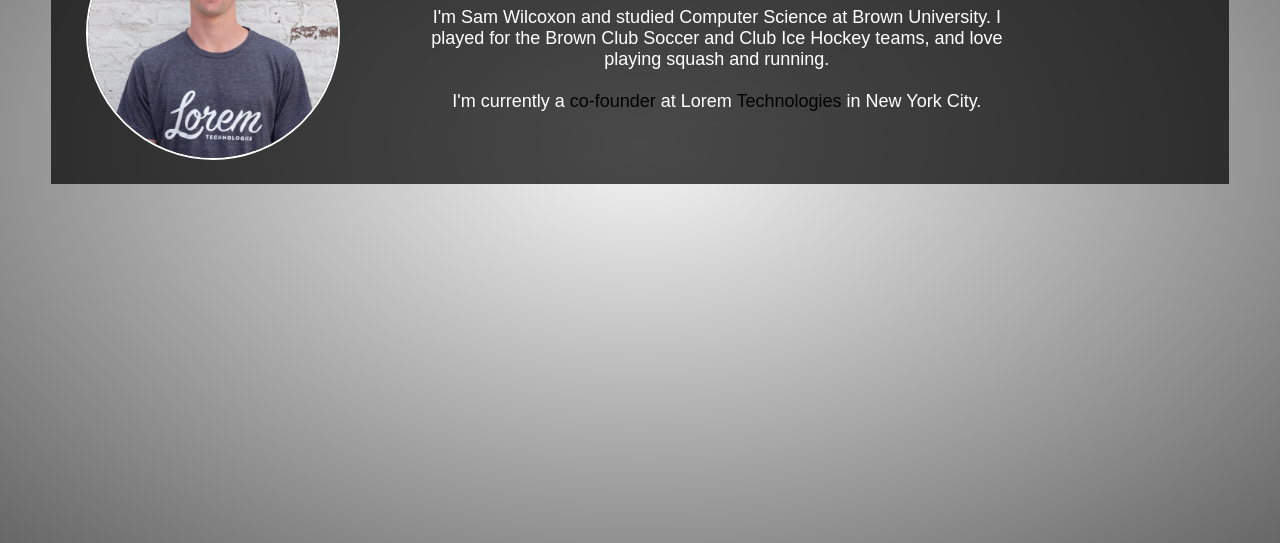
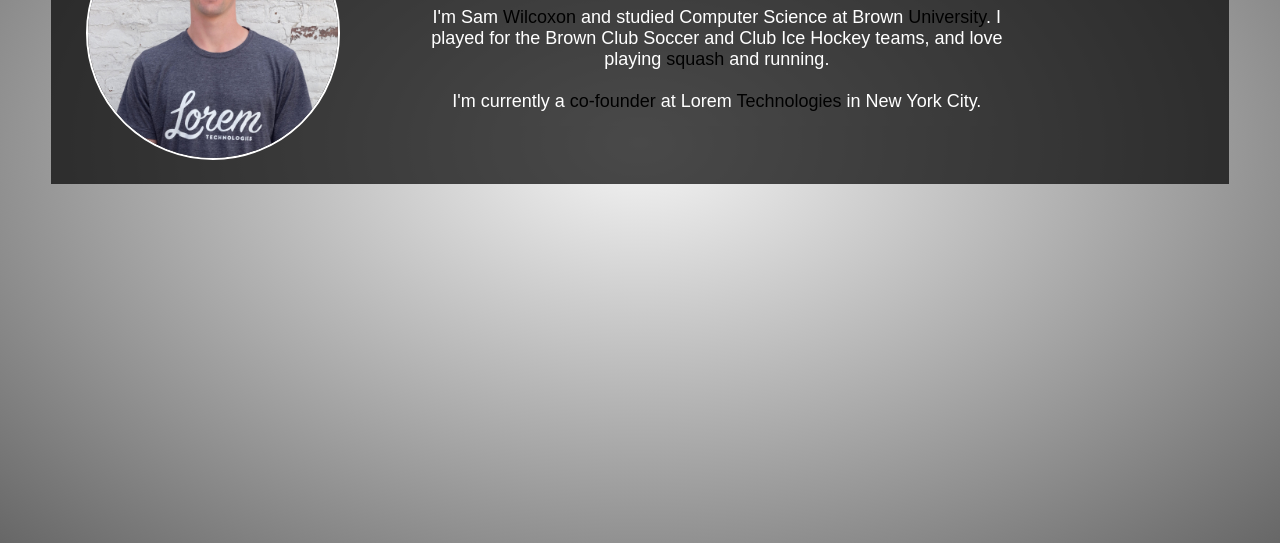
Before and after one commit to samwilcoxon/samwilcoxonDOTcom, a plain HTML site: page about.html in a window 1280 px wide. Shown: the part 257-800 px from the top of the page. Drawn offline with nearby package versions, Linux system fonts and the light colour scheme.

Commit message:
via Lorem

```diff
--- a/about.html
+++ b/about.html
@@ -67,7 +67,7 @@
 				<div class="aboutRight">
 					<h1 class="aboutTitle">Sam Wilcoxon</h1>
 					<h3 class="aboutSubtitle">Brown University '14</h3>
-					<div class="aboutBody">I'm Sam Wilcoxon and studied Computer Science at Brown University. I played for the Brown Club Soccer and Club Ice Hockey teams, and love playing squash and running.<br><br>I'm currently a <a href="resume.html">co-founder</a> at Lorem <a href="x.ai">Technologies</a> in New York City.</div>
+					<div class="aboutBody">I'm Sam <a href="contact.html">Wilcoxon</a> and studied Computer Science at Brown <a href="">University</a>. I played for the Brown Club Soccer and Club Ice Hockey teams, and love playing <a href="design.html">squash</a> and running.<br><br>I'm currently a <a href="resume.html">co-founder</a> at Lorem <a href="x.ai">Technologies</a> in New York City.</div>
 				</div>
 			</div>
 		</div>
```
